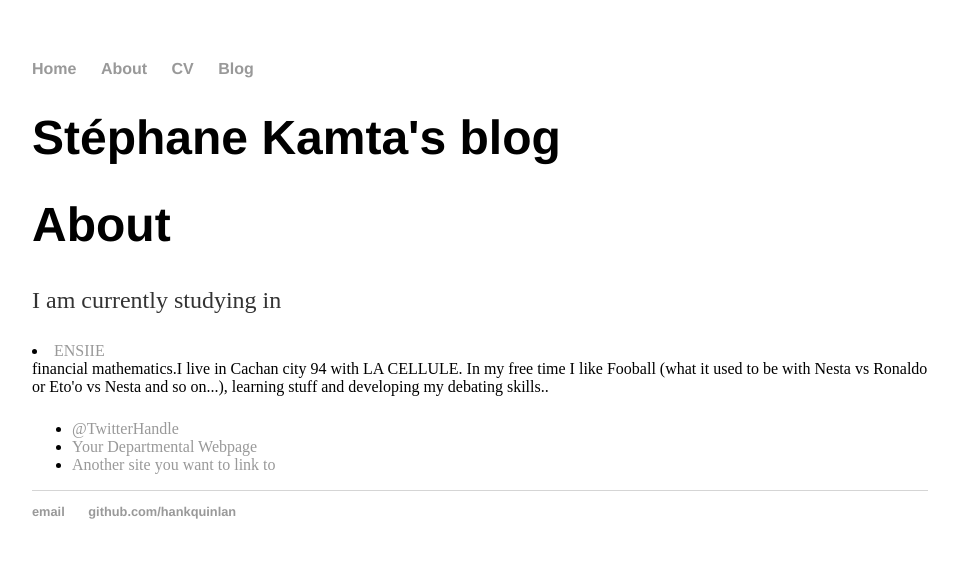
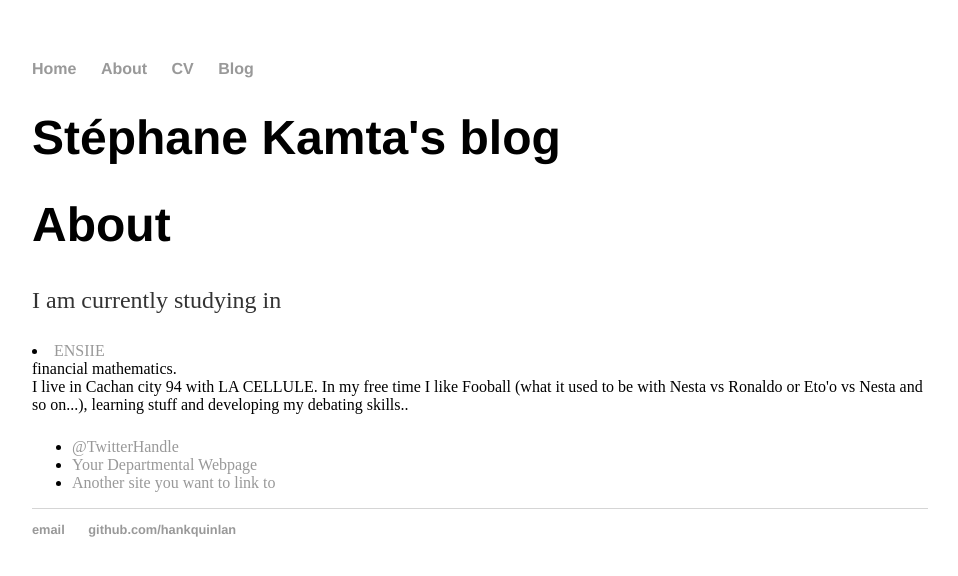
Before and after one commit to skad94/skad94.github.io, a Jekyll site: the page built from about/index.html, in a window 1280 px wide. Shown: the top 576 px of the page, without its empty margins (160-1118 px from the left). Built offline with Jekyll 4.4.1, drawn with Linux system fonts in a browser that asks for light colours.

```diff
--- a/about/index.html
+++ b/about/index.html
@@ -10,7 +10,8 @@ title: Stéphane Kamta's blog
 
   		<div class="about">
 			<h1>About</h1>
-			<p>I am currently studying in <li><a href="www.ensiie.fr">ENSIIE</a></li> financial mathematics.I live in Cachan city 94 with LA CELLULE. In my free time I like Fooball (what it used to be with Nesta vs Ronaldo or Eto'o vs Nesta and so on...), learning stuff and developing my debating skills..</p>
+			<p>I am currently studying in <li><a href="www.ensiie.fr">ENSIIE</a></li> financial mathematics.
+			 <br> I live in Cachan city 94 with LA CELLULE. In my free time I like Fooball (what it used to be with Nesta vs Ronaldo or Eto'o vs Nesta and so on...), learning stuff and developing my debating skills..</p>
 
 			<ul class="contacts">
 				<li><a href="#">@TwitterHandle</a></li>
```
